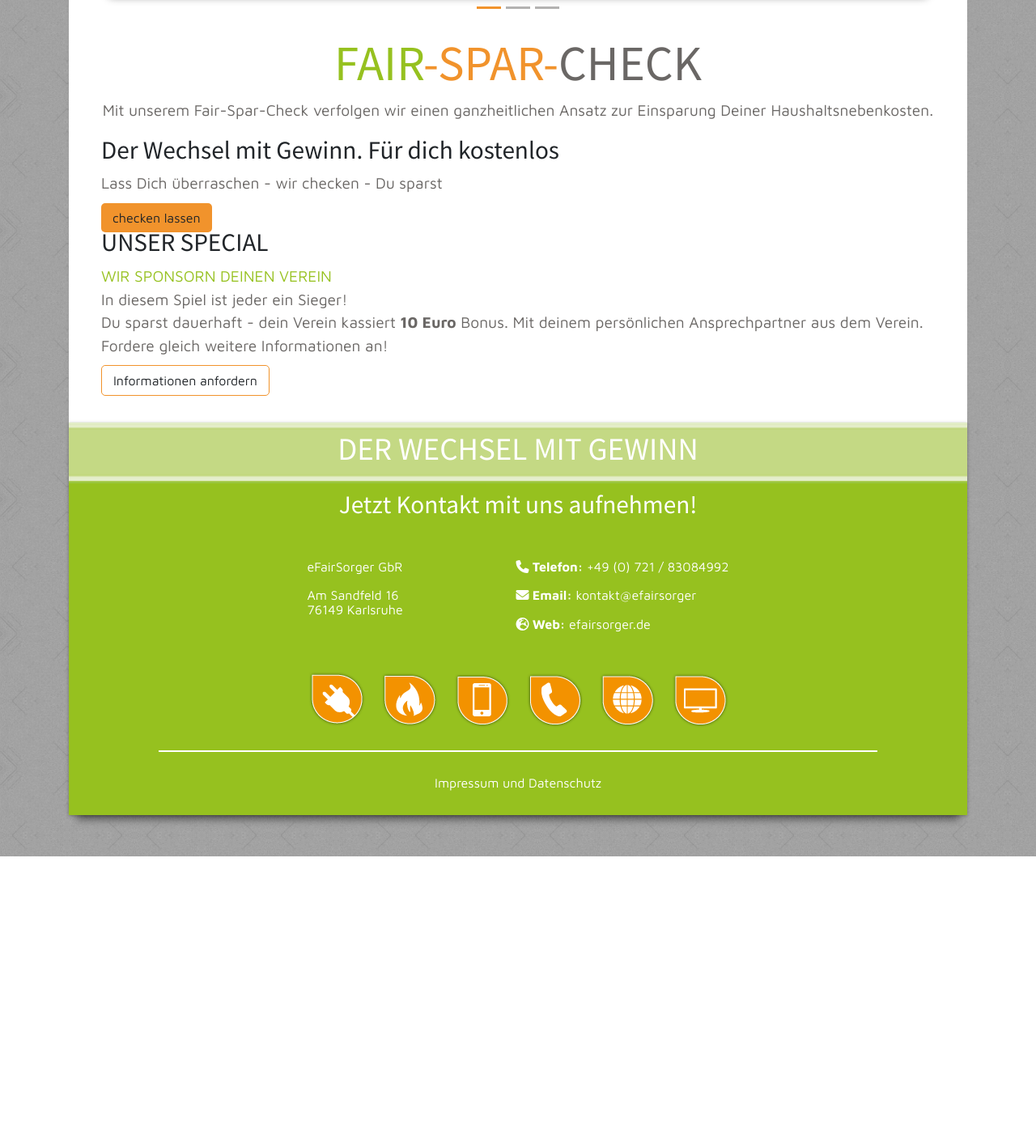
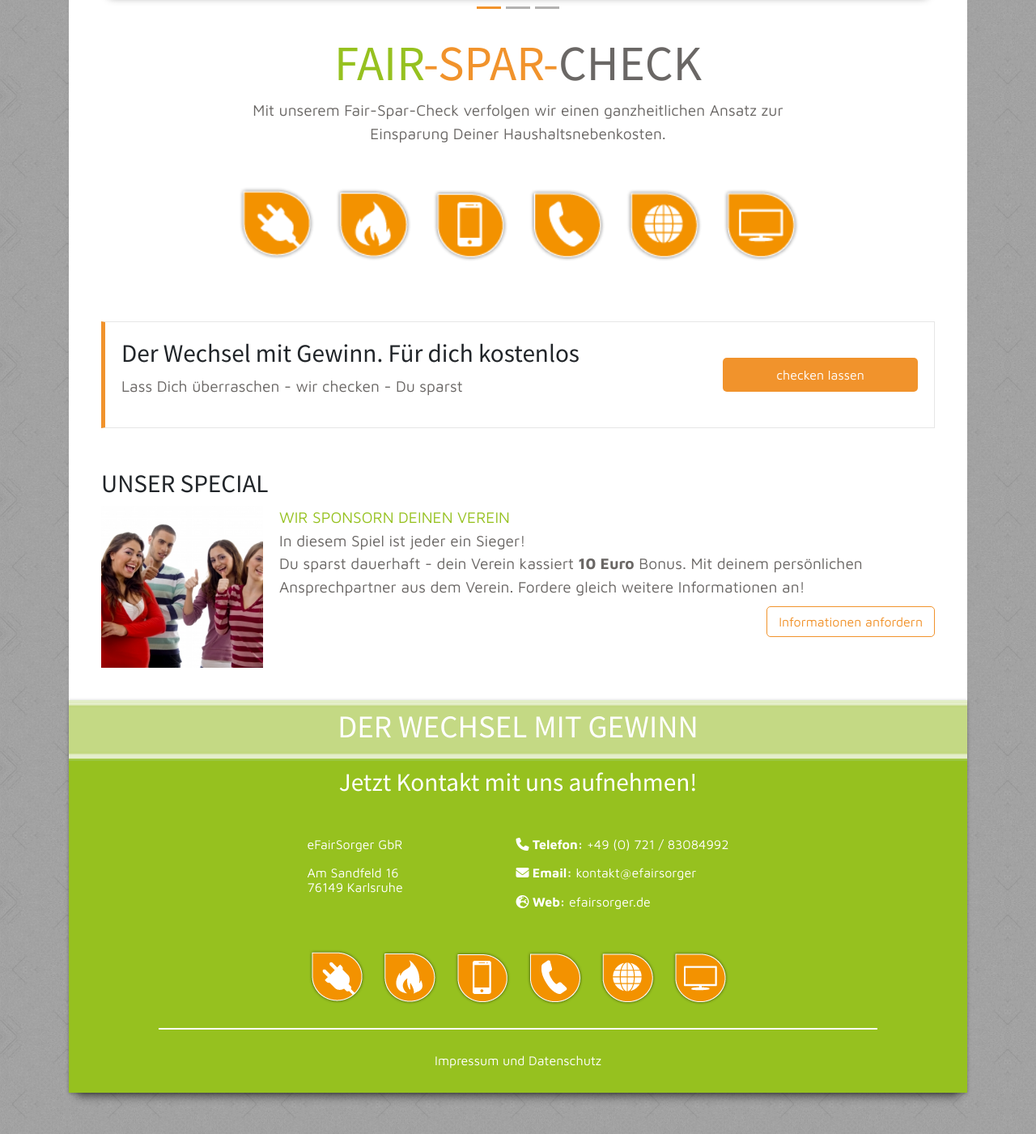
Before and after one commit to eFairSorger-GbR/efairsorger_homepage, a PHP site: page / in a window 1280 px wide. Shown: the part 711-2112 px from the top of the page at 81% size. Before the commit the page ends 1769 px from the top, so only its background shows below. Run offline with PHP 8.4, Linux system fonts and the light colour scheme; some libraries are stand-ins or nearby versions.

Commit message:
FEAT: entire index page

```diff
--- a/assets/stylesheets/css/style.css
+++ b/assets/stylesheets/css/style.css
@@ -167,24 +167,26 @@ a:hover {
   background-color: #F1932C;
   border-radius: 5px;
   padding: 9px 14px;
-  color: white;
+  color: white !important;
   text-align: center;
   transition: opacity 0.3s ease; }
   .btn-main:hover {
     opacity: 0.6;
+    color: white !important;
     transition: opacity 0.3s ease; }
 
 .btn-ghost {
   background-color: white;
   border-radius: 5px;
   padding: 9px 14px;
-  color: #F1932C;
+  color: #F1932C !important;
   text-align: center;
   transition: opacity 0.3s ease;
-  border: 0.1px solid #F1932C; }
+  border: 1px solid #F1932C; }
   .btn-ghost:hover {
     opacity: 0.6;
-    transition: opacity 0.3s ease; }
+    transition: opacity 0.3s ease;
+    color: #F1932C !important; }
 
 .carousel-inner {
   box-shadow: rgba(0, 0, 0, 0.498039) 0px 15px 10px -10px, rgba(0, 0, 0, 0.298039) 0pt 1px 4px;
@@ -263,3 +265,68 @@ a:hover {
   display: inline-block; }
   .footer-disclaimer a:hover {
     opacity: 0.6; }
+
+.content-small {
+  display: inline-block;
+  margin-bottom: 50px; }
+  .content-small img {
+    margin-top: 10px;
+    width: 100%; }
+
+.bordered-text {
+  margin-bottom: 50px;
+  border-left: 5px solid #F1932C;
+  border-top: 1px solid #e6e6e6;
+  border-right: 1px solid #e6e6e6;
+  border-bottom: 1px solid #e6e6e6;
+  padding: 20px;
+  display: grid;
+  align-items: center;
+  grid-template-columns: 1fr;
+  grid-gap: 20px; }
+  .bordered-text a {
+    white-space: nowrap;
+    display: block; }
+
+.vereinsspecial {
+  display: flex;
+  align-items: flex-start;
+  flex-wrap: wrap;
+  justify-content: center; }
+  .vereinsspecial img {
+    height: 200px;
+    width: 200px;
+    object-fit: cover; }
+  .vereinsspecial div {
+    min-width: 200px;
+    flex-grow: 2; }
+
+@media (min-width: 768px) {
+  .content-small {
+    width: 80%; }
+  .bordered-text {
+    grid-template-columns: 3fr 1fr; }
+  .vereinsspecial {
+    flex-wrap: nowrap; }
+    .vereinsspecial div {
+      margin-left: 20px; } }
+
+@media (min-width: 992px) {
+  .content-small {
+    width: 70%; }
+  .bordered-text {
+    grid-template-columns: 3fr 1fr; }
+  .vereinsspecial {
+    flex-wrap: nowrap; }
+    .vereinsspecial div {
+      margin-left: 20px; } }
+
+@media (min-width: 1200px) {
+  .content-small {
+    width: 70%; }
+  .bordered-text {
+    grid-template-columns: 3fr 1fr; }
+  .vereinsspecial {
+    flex-wrap: nowrap; }
+    .vereinsspecial div {
+      margin-left: 20px; } }
--- a/index.html
+++ b/index.html
@@ -101,10 +101,12 @@
         <!-- carousel end -->
 
         <!-- homepage content begin -->
-
+        <div class="text-center">
           <div class="text-center content-small">
             <h1><span class="color-main">FAIR</span><span class="color-sec">-SPAR-</span><span class="color-grey">CHECK</span></h1>
             <p>Mit unserem Fair-Spar-Check verfolgen wir einen ganzheitlichen Ansatz zur Einsparung Deiner Haushaltsnebenkosten.</p>
+            <img src="/assets/images/EF_Icons_CI.png" alt="">
+          </div>
         </div>
         <div class="bordered-text">
           <div>
@@ -114,16 +116,20 @@
           <a href="/contact" class="btn-main">checken lassen</a>
         </div>
         <h3>UNSER SPECIAL</h3>
-        <img src="" alt="">
+        <div class="vereinsspecial">
+          <img src="/assets/images/sponsoring.jpg" alt="">
           <div>
             <p>
               <span class="color-main">WIR SPONSORN DEINEN VEREIN</span><br>
               In diesem Spiel ist jeder ein Sieger!<br>
               Du sparst dauerhaft - dein Verein kassiert <span class="fbold">10 Euro</span> Bonus. Mit deinem persönlichen Ansprechpartner aus dem Verein. Fordere gleich weitere Informationen an!
             </p>
+            <div class="text-right">
+              <a href="/sponsoring" class="btn-ghost">Informationen anfordern</a>
+            </div>
+          </div>
         </div>
 
-        <a href="/sponsoring" class="btn-ghost">Informationen anfordern</a>
         <!-- homepage content end -->
 
       </div>
```
Also changed, not shown: assets/stylesheets/css/components/button.css (+6 -4 lines), assets/stylesheets/css/components/components.css (+6 -4 lines), assets/stylesheets/css/layouts/index.css (+64 -0 lines), assets/stylesheets/css/layouts/layouts.css (+64 -0 lines), assets/stylesheets/scss/components/button.scss (+5 -3 lines), assets/stylesheets/scss/layouts/index.scss (+115 -0 lines), assets/images/sponsoring.jpg (added). Lines whose indentation alone changed are shown as unchanged.
